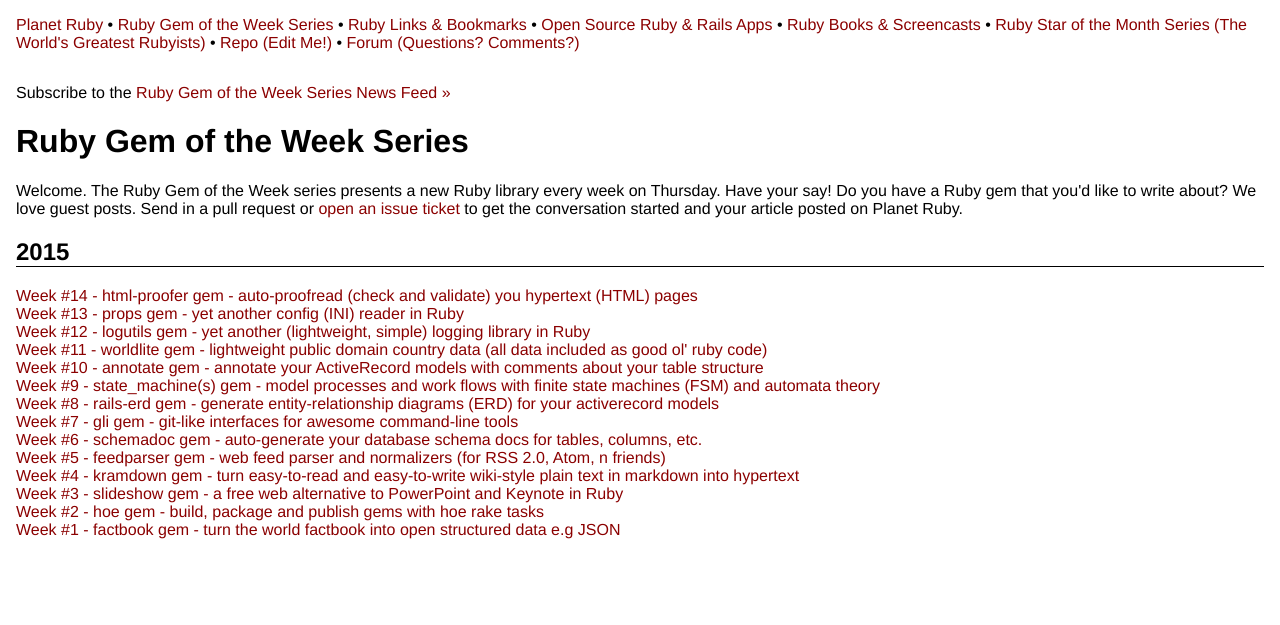
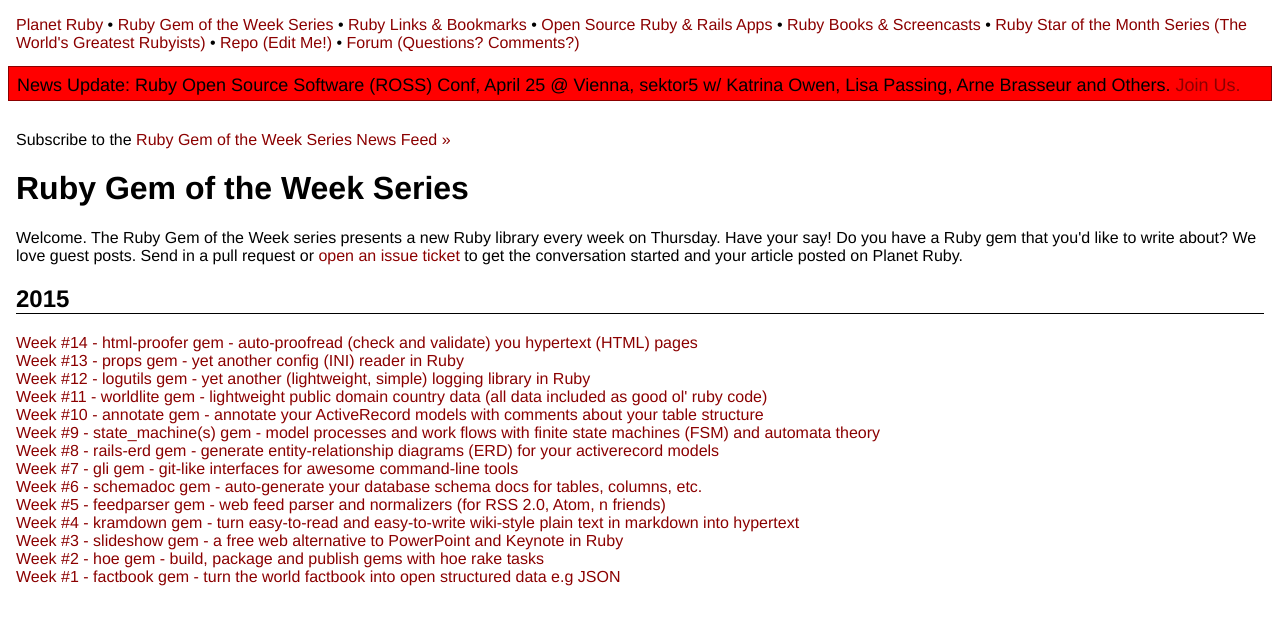
Before and after one commit to planetruby/gems, a Jekyll site: the page built from index.html, in a window 1280 px wide. Shown: the top 625 px of the page. Built offline with Jekyll 4.4.1, drawn with Linux system fonts in a browser that asks for light colours.

Commit message:
add announce box

```diff
--- /dev/null
+++ b/_includes/announce.html
@@ -0,0 +1,10 @@
+
+<div class='announce'>
+
+ News Update:
+   Ruby Open Source Software (ROSS) Conf, April 25 @ Vienna, sektor5
+      w/ Katrina Owen,
+     Lisa Passing, Arne Brasseur and Others.
+     <a href="http://www.rossconf.io ">Join Us.</a>
+
+</div>
--- a/_layouts/default.html
+++ b/_layouts/default.html
@@ -30,6 +30,8 @@
     <a href="http://groups.google.com/group/feedreader">Forum (Questions? Comments?)</a>
   </div>
 
+   {% include announce.html %}
+
     <div id="content">
       {{ content }}
     </div>
--- a/css/style.scss
+++ b/css/style.scss
@@ -82,3 +82,12 @@
   border-bottom: $color-programlisting-border 1px solid;
   background-color: $color-programlisting-background;
 }
+
+
+.announce {
+  background-color: red;
+  font-size: 18px;
+  padding: 8px 8px 4px 8px; /* top right bottom left */
+  margin: 6px 0 6px 0; /* top right bottom left */
+  border: 1px solid $color-primary;
+}
```
